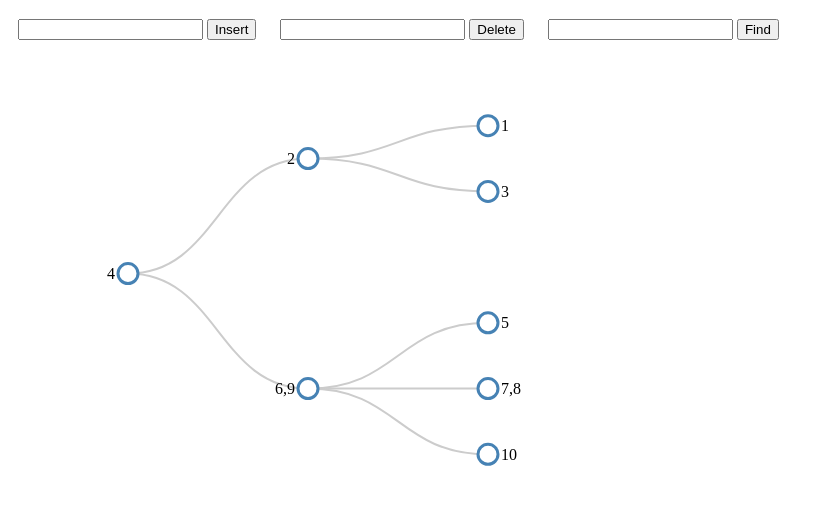
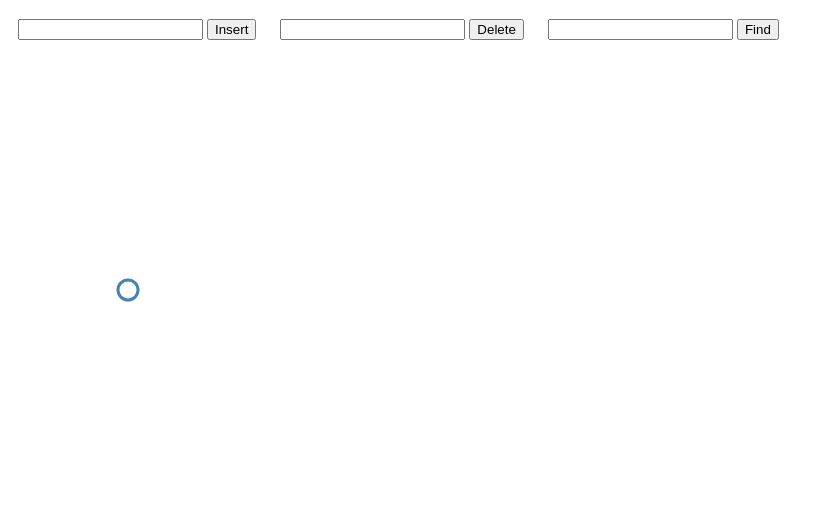
Before and after one commit to mlovatonv/btree, a website: page index.html in a window 1280 px wide. Shown: the part 61-566 px from the top of the page, without its empty margins (0-824 px from the left). Drawn offline with nearby package versions, Linux system fonts and the light colour scheme.

Commit message:
clean tree

```diff
--- a/index.html
+++ b/index.html
@@ -47,16 +47,6 @@
       d3.select(self.frameElement).style("height", "500px");
 
       var tree = new btree(3);
-      tree.insert(3);
-      tree.insert(4);
-      tree.insert(9);
-      tree.insert(7);
-      tree.insert(2);
-      tree.insert(10);
-      tree.insert(5);
-      tree.insert(1);
-      tree.insert(6);
-      tree.insert(8);
       var root = tree.toJson();
       root.x0 = height / 2;
       root.y0 = 0;
```
